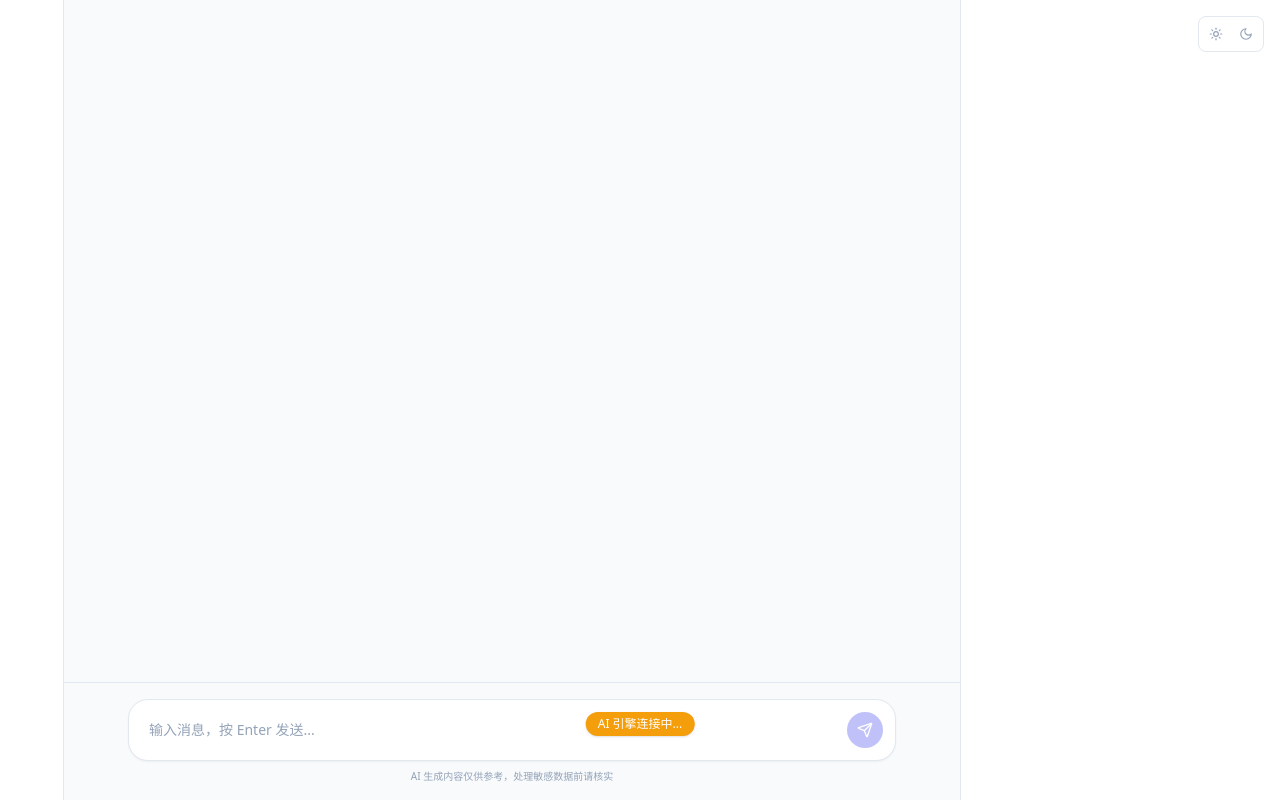
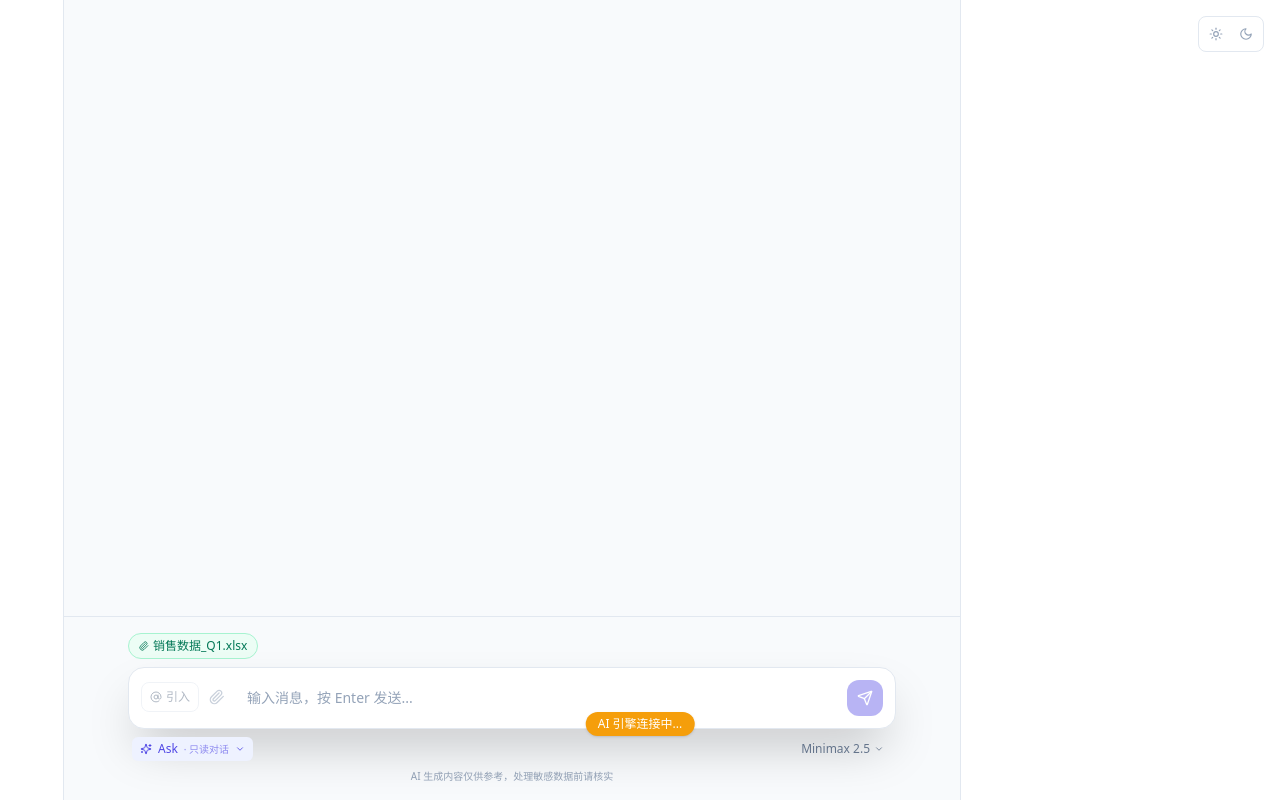
Before and after one commit to MiniYuzu/one, a React (Vite) app: page / in a window 1280 px wide. Built offline with nearby package versions, Linux system fonts and the light colour scheme.

Commit message:
feat(ui): redesign UnifiedConsole with shadow-2xl, focus ring, mode/model placeholders

```diff
--- a/src/renderer/components/console/UnifiedConsole.tsx
+++ b/src/renderer/components/console/UnifiedConsole.tsx
@@ -1,6 +1,20 @@
 // src/renderer/components/console/UnifiedConsole.tsx
 import { useState, useRef, useCallback } from 'react'
-import { Send } from 'lucide-react'
+import { Send, Paperclip, AtSign, ChevronDown, Sparkles, Lightbulb, Hammer } from 'lucide-react'
+
+type Mode = 'ask' | 'plan' | 'craft'
+
+const MODES: { id: Mode; label: string; icon: React.ElementType; color: string; desc: string }[] = [
+  { id: 'ask', label: 'Ask', icon: Sparkles, color: 'text-indigo-600 bg-indigo-50 border-indigo-200', desc: '只读对话' },
+  { id: 'plan', label: 'Plan', icon: Lightbulb, color: 'text-amber-600 bg-amber-50 border-amber-200', desc: '需审批' },
+  { id: 'craft', label: 'Craft', icon: Hammer, color: 'text-emerald-600 bg-emerald-50 border-emerald-200', desc: '自动执行' },
+]
+
+const MODELS = [
+  { id: 'minimax', label: 'Minimax 2.5' },
+  { id: 'gpt4o', label: 'GPT-4o' },
+  { id: 'claude', label: 'Claude 3.5 Sonnet' },
+]
 
 interface UnifiedConsoleProps {
   onSend: (content: string) => void
@@ -9,7 +23,13 @@ interface UnifiedConsoleProps {
 
 export function UnifiedConsole({ onSend, disabled }: UnifiedConsoleProps) {
   const [text, setText] = useState('')
+  const [mode, setMode] = useState<Mode>('ask')
+  const [model, setModel] = useState('minimax')
+  const [showModeDropdown, setShowModeDropdown] = useState(false)
+  const [showModelDropdown, setShowModelDropdown] = useState(false)
   const textareaRef = useRef<HTMLTextAreaElement>(null)
+
+  const activeMode = MODES.find((m) => m.id === mode)!
 
   const handleSubmit = useCallback(() => {
     if (disabled || !text.trim()) return
@@ -34,7 +54,36 @@ export function UnifiedConsole({ onSend, disabled }: UnifiedConsoleProps) {
   }
 
   return (
-    <div className="mx-auto flex w-full max-w-3xl items-end gap-2 rounded-20 border border-slate-200 bg-white p-3 shadow-sm dark:border-slate-700 dark:bg-slate-800">
+    <div className="mx-auto w-full max-w-3xl">
+      {/* Context Pills row — placeholder for file attachments */}
+      <div className="mb-2 flex flex-wrap gap-1.5">
+        <span className="inline-flex items-center gap-1 rounded-full border border-emerald-200 bg-emerald-50 px-2.5 py-1 text-xs font-medium text-emerald-700 dark:border-emerald-800 dark:bg-emerald-500/10 dark:text-emerald-300">
+          <Paperclip size={10} />
+          销售数据_Q1.xlsx
+        </span>
+      </div>
+
+      {/* Main container */}
+      <div className="relative flex items-end gap-2 rounded-2xl border border-slate-200 bg-white p-3 shadow-2xl transition focus-within:border-indigo-300 focus-within:ring-4 focus-within:ring-indigo-50 dark:border-slate-700 dark:bg-slate-800 dark:focus-within:border-indigo-500 dark:focus-within:ring-indigo-500/20">
+        {/* Left action buttons */}
+        <div className="flex shrink-0 items-center gap-1 pb-1">
+          <button
+            disabled
+            className="flex items-center gap-1 rounded-lg border border-slate-200 px-2 py-1.5 text-xs font-medium text-slate-500 opacity-50 transition hover:bg-slate-50 dark:border-slate-600 dark:text-slate-400"
+            title="@引入（Phase 1 启用）"
+          >
+            <AtSign size={12} />
+            <span className="hidden sm:inline">引入</span>
+          </button>
+          <button
+            disabled
+            className="rounded-lg p-1.5 text-slate-400 opacity-50 transition hover:bg-slate-50 dark:hover:bg-slate-700"
+            title="附件（Phase 1 启用）"
+          >
+            <Paperclip size={16} />
+          </button>
+        </div>
+
         <textarea
           ref={textareaRef}
           rows={1}
@@ -46,14 +95,82 @@ export function UnifiedConsole({ onSend, disabled }: UnifiedConsoleProps) {
           placeholder={disabled ? '网络不可用，请检查网络后重试' : '输入消息，按 Enter 发送...'}
           className="max-h-[200px] w-full resize-none bg-transparent px-2 py-2 text-sm outline-none placeholder:text-slate-400 disabled:opacity-50"
         />
+
+        {/* Right send button */}
         <button
           onClick={handleSubmit}
           disabled={disabled || !text.trim()}
-        className="flex h-9 w-9 shrink-0 items-center justify-center rounded-full bg-indigo-500 text-white transition hover:bg-indigo-600 disabled:opacity-40"
+          className="flex h-9 w-9 shrink-0 items-center justify-center rounded-xl bg-indigo-600 text-white transition hover:-translate-y-0.5 hover:bg-indigo-700 disabled:opacity-40 disabled:hover:translate-y-0"
           aria-label="发送"
         >
           <Send size={16} />
         </button>
       </div>
+
+      {/* Bottom toolbar: mode + model switches */}
+      <div className="mt-2 flex items-center justify-between px-1">
+        {/* Mode switch */}
+        <div className="relative">
+          <button
+            onClick={() => setShowModeDropdown(!showModeDropdown)}
+            className={`flex items-center gap-1.5 rounded-md px-2 py-1 text-xs font-medium transition ${activeMode.color}`}
+          >
+            <activeMode.icon size={12} />
+            {activeMode.label}
+            <span className="text-[10px] opacity-60">· {activeMode.desc}</span>
+            <ChevronDown size={10} className={`transition ${showModeDropdown ? 'rotate-180' : ''}`} />
+          </button>
+          {showModeDropdown && (
+            <div className="absolute bottom-full left-0 z-20 mb-1 w-48 rounded-xl border border-slate-200 bg-white p-1 shadow-lg dark:border-slate-700 dark:bg-slate-800">
+              {MODES.map((m) => (
+                <button
+                  key={m.id}
+                  onClick={() => { setMode(m.id); setShowModeDropdown(false) }}
+                  className={`flex w-full items-center gap-2 rounded-lg px-3 py-2 text-left text-xs transition ${
+                    mode === m.id
+                      ? 'bg-slate-100 font-medium text-slate-900 dark:bg-slate-700 dark:text-slate-100'
+                      : 'text-slate-600 hover:bg-slate-50 dark:text-slate-300 dark:hover:bg-slate-700'
+                  }`}
+                >
+                  <m.icon size={14} />
+                  <div className="flex flex-col">
+                    <span>{m.label}</span>
+                    <span className="text-[10px] text-slate-400">{m.desc}</span>
+                  </div>
+                </button>
+              ))}
+            </div>
+          )}
+        </div>
+
+        {/* Model switch */}
+        <div className="relative">
+          <button
+            onClick={() => setShowModelDropdown(!showModelDropdown)}
+            className="flex items-center gap-1 rounded-md px-2 py-1 text-xs text-slate-500 transition hover:bg-slate-100 dark:text-slate-400 dark:hover:bg-slate-700"
+          >
+            {MODELS.find((m) => m.id === model)?.label}
+            <ChevronDown size={10} className={`transition ${showModelDropdown ? 'rotate-180' : ''}`} />
+          </button>
+          {showModelDropdown && (
+            <div className="absolute bottom-full right-0 z-20 mb-1 w-40 rounded-xl border border-slate-200 bg-white p-1 shadow-lg dark:border-slate-700 dark:bg-slate-800">
+              {MODELS.map((m) => (
+                <button
+                  key={m.id}
+                  onClick={() => { setModel(m.id); setShowModelDropdown(false) }}
+                  className={`flex w-full rounded-lg px-3 py-2 text-left text-xs transition ${
+                    model === m.id
+                      ? 'bg-slate-100 font-medium text-slate-900 dark:bg-slate-700 dark:text-slate-100'
+                      : 'text-slate-600 hover:bg-slate-50 dark:text-slate-300 dark:hover:bg-slate-700'
+                  }`}
+                >
+                  {m.label}
+                </button>
+              ))}
+            </div>
+          )}
+        </div>
+      </div>
+    </div>
   )
 }
```
Lines whose indentation alone changed are shown as unchanged.
